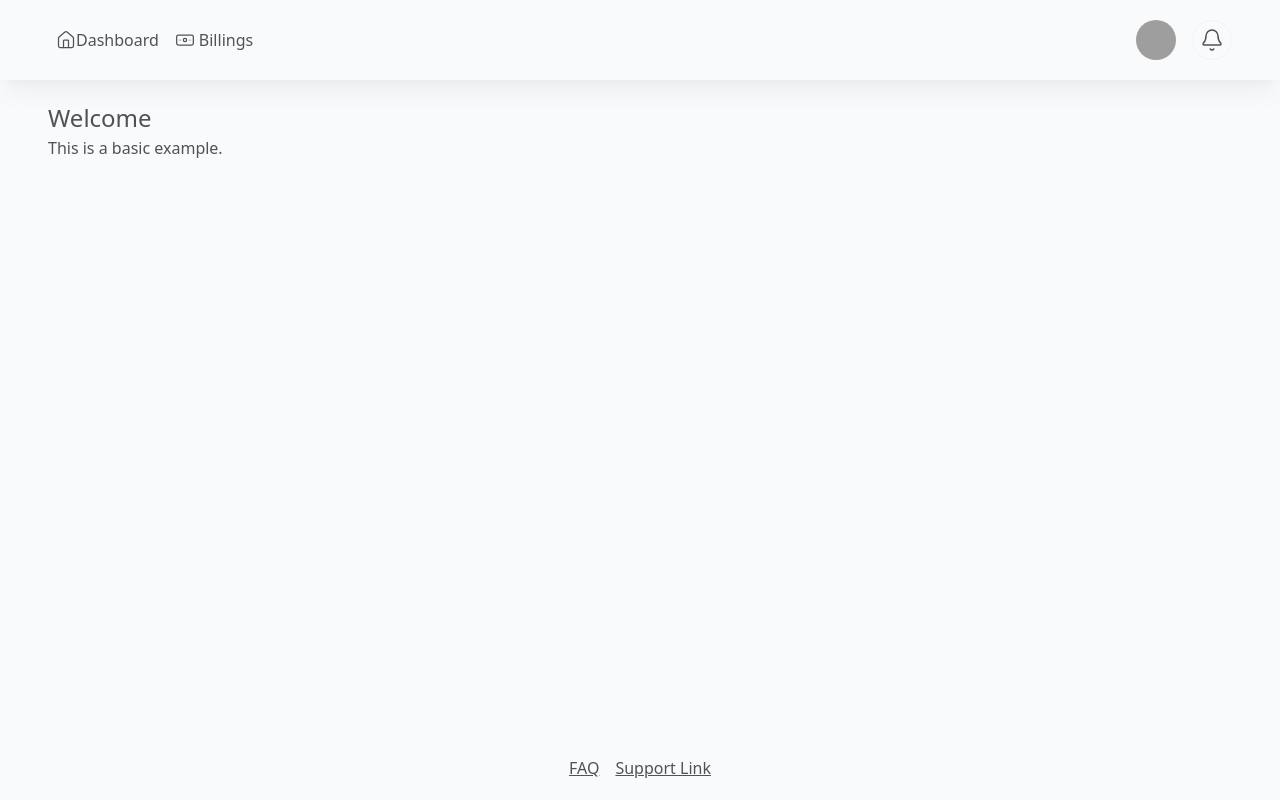
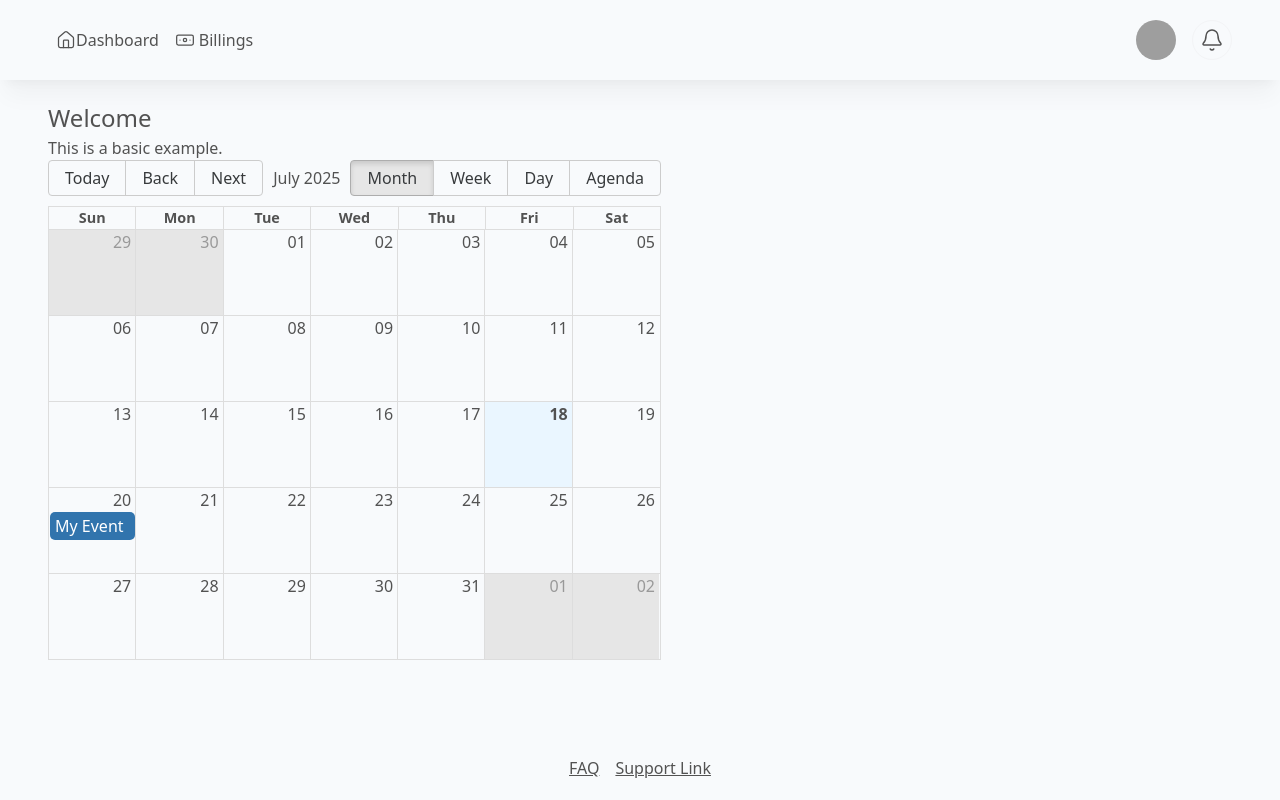
Before and after one commit to marjanovic-milos/fitness-app-frontend, a Next.js app: page /client in a window 1280 px wide. Built offline with nearby package versions, Linux system fonts and the light colour scheme; grey boxes are pictures that could not be loaded.

Commit message:
style changes

```diff
--- a/next.config.mjs
+++ b/next.config.mjs
@@ -1,4 +1,4 @@
 /** @type {import('next').NextConfig} */
-const nextConfig = {};
+const nextConfig = { reactStrictMode: false };
 
 export default nextConfig;
--- a/src/app/client/page.js
+++ b/src/app/client/page.js
@@ -1,44 +1,18 @@
 "use client";
 import { useState } from "react";
-
-import "react-big-calendar/lib/css/react-big-calendar.css";
-
-import { Calendar, momentLocalizer } from "react-big-calendar";
-import moment from "moment";
+import CoreCalendar from "../components/CoreCalendar/CoreCalendar";
 import { useTranslation } from "react-i18next";
 
 export default function Home() {
   const { t } = useTranslation();
 
-  // const [startDate, setStartDate] = useState(new Date());
-  // const localizer = momentLocalizer(moment);
-  // const events = [
-  //   {
-  //     title: "My Event",
-  //     start: new Date(2025, 6, 20, 10, 0),
-  //     end: new Date(2025, 6, 20, 12, 0),
-  //   },
-  // ];
   return (
     <div className={"xl:px-12 px-6"}>
-      <div className='py-5'>
+      <div className="py-5">
         <h1>{t("welcome")}</h1>
         <p>{t("description")}</p>
+        <CoreCalendar />
       </div>
-      {/* <Calendar
-        localizer={localizer}
-        events={events}
-        startAccessor="start"
-        endAccessor="end"
-        style={{ height: 500 }}
-        selectable={true}
-        onSelectSlot={(slotInfo) => {
-          console.log("Selected slot", slotInfo);
-        }}
-        onSelectEvent={(event) => {
-          console.log("Selected event", event);
-        }}
-      /> */}
     </div>
   );
 }
--- /dev/null
+++ b/src/app/components/CoreCalendar/CoreCalendar.js
@@ -0,0 +1,36 @@
+import React from "react";
+import "react-big-calendar/lib/css/react-big-calendar.css";
+// import "react-big-calendar/lib/sass/styles";
+// import "react-big-calendar/lib/addons/dragAndDrop/styles";
+import { Calendar, momentLocalizer } from "react-big-calendar";
+import moment from "moment";
+
+const CoreCalendar = () => {
+  const localizer = momentLocalizer(moment);
+  const events = [
+    {
+      title: "My Event",
+      start: new Date(2025, 6, 20, 10, 0),
+      end: new Date(2025, 6, 20, 12, 0),
+    },
+  ];
+
+  return (
+    <Calendar
+      localizer={localizer}
+      events={events}
+      startAccessor="start"
+      endAccessor="end"
+      style={{ height: 500, width: "100%" }}
+      selectable={true}
+      onSelectSlot={(slotInfo) => {
+        console.log("Selected slot", slotInfo);
+      }}
+      //   onSelectEvent={(event) => {
+      //     console.log("Selected event", event);
+      //   }}
+    />
+  );
+};
+
+export default CoreCalendar;
--- a/src/app/components/CoreHeader/CoreHeader.js
+++ b/src/app/components/CoreHeader/CoreHeader.js
@@ -9,15 +9,19 @@ const CoreHeader = () => {
   const styles = dark ? "core-header-dark" : "core-header";
 
   return (
-    <nav className={styles}>
+    <nav className={`${styles}`}>
       <CoreMenu />
-      <div className='flex items-center'>
-        <Link href='/client/profile' className='flex items-center mx-4'>
-          <img src='https://randomuser.me/api/portraits/men/32.jpg' alt='User Profile' className='w-10 h-10 rounded-full  object-cover' />
+      <div className="flex items-center">
+        <Link href="/client/profile" className="flex items-center mx-4">
+          <img
+            src="https://randomuser.me/api/portraits/men/32.jpg"
+            alt="User Profile"
+            className="w-10 h-10 rounded-full  object-cover"
+          />
         </Link>
         {/* <Link href='/client' className='flex items-center mx-2'> */}
-        <div className='w-10 h-10 rounded-full flex items-center justify-center  border-1 border-gray-100 cursor-pointer'>
-          <Bell className='w-6 h-6' strokeWidth={1.5} />
+        <div className="w-10 h-10 rounded-full flex items-center justify-center  border-1 border-gray-100 cursor-pointer">
+          <Bell className="w-6 h-6" strokeWidth={1.5} />
         </div>
         {/* </Link> */}
       </div>
--- a/src/app/components/MobileNavigation/MobileNavigation.module.css
+++ b/src/app/components/MobileNavigation/MobileNavigation.module.css
@@ -4,6 +4,6 @@
 
 @media screen and (max-width: 1024px) {
   .core-mobile-navigation {
-    @apply shadow-2xl shadow-black grid grid-cols-4 content-center items-center absolute bottom-[0rem] h-[5rem] w-full  xl:px-12 px-6;
+    @apply shadow-2xl shadow-black grid grid-cols-4 content-center items-center h-[5rem] mt-auto w-full  xl:px-12 px-6;
   }
 }
--- a/src/app/globals.css
+++ b/src/app/globals.css
@@ -17,4 +17,10 @@
   h2 {
     font-size: var(--text-xl);
   }
+
+  :root {
+    --color-primary: #1d4ed8;
+    --color-danger: #ef4444;
+    --color-accent: #f59e0b;
+  }
 }
```
Also changed, not shown: src/app/components/CoreCalendar/CoreCalendar.module.css (added).
